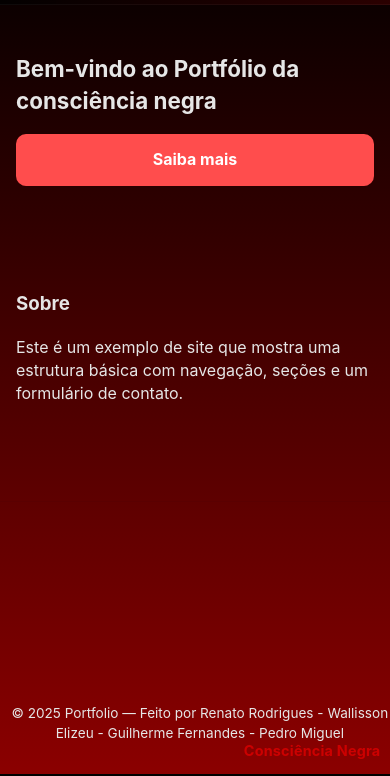
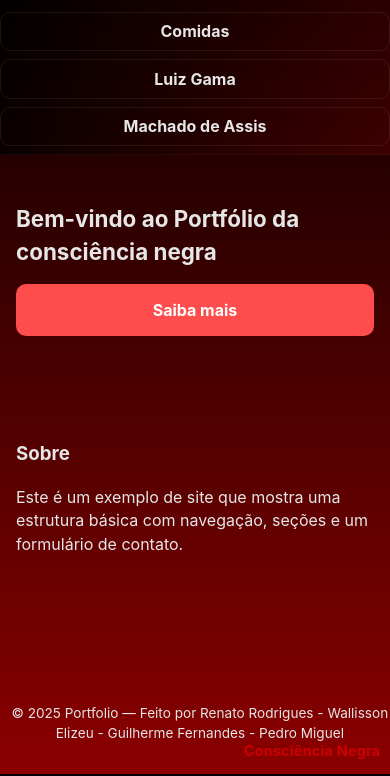
Before and after one commit to fake-If/portfolio, a plain HTML site: page index.html in a window 390 px wide. Shown: the part 70-846 px from the top of the page. Drawn offline with Linux system fonts and the light colour scheme.

Commit message:
fix: mostrar botões abaixo da manchete e responsividade mobile

```diff
--- a/index.html
+++ b/index.html
@@ -11,6 +11,11 @@
         <div class="page-content">
         <header class="site-header">
             <p class="machete">CONSCIÊNCIA NEGRA — LUTA E MEMÓRIA</p>
+            <div class="header-actions container">
+                <a class="btn btn-ghost" href="culinaria.html">Comidas</a>
+                <a class="btn btn-ghost" href="Luiz Gama.html">Luiz Gama</a>
+                <a class="btn btn-ghost" href="Machado de Assis .html">Machado de Assis</a>
+            </div>
             <nav id="mainNav" class="main-nav">
                 <div class="container">
                     <button
--- a/styles.css
+++ b/styles.css
@@ -89,6 +89,19 @@ body{
   max-width:100%;
 }
 
+/* Ações rápidas abaixo da manchete (botões visíveis mesmo em mobile) */
+.header-actions{display:flex;gap:0.75rem;justify-content:center;align-items:center;padding:0.35rem 1rem 0.5rem}
+.header-actions .btn-ghost{margin:0;padding:0.45rem 0.8rem}
+
+@media (max-width:900px){
+  .header-actions{padding:0.25rem 0.75rem}
+}
+
+@media (max-width:520px){
+  .header-actions{flex-direction:column;gap:0.5rem;padding:0.5rem 1rem}
+  .header-actions .btn, .header-actions .btn-ghost{width:100%;display:block}
+}
+
 /* decor lines to mimic newspaper masthead */
 /* decoração da manchete removida (manchete está no cabeçalho) */
 
```
